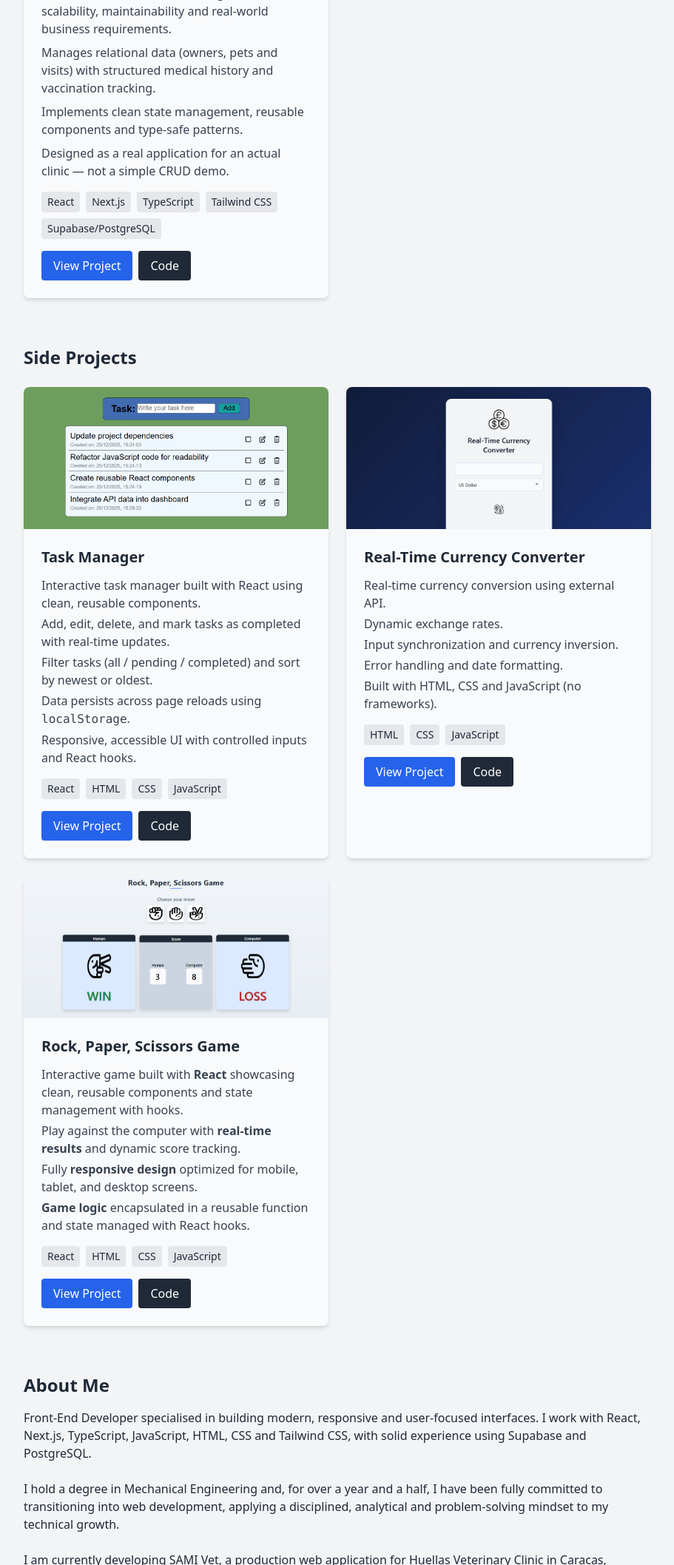
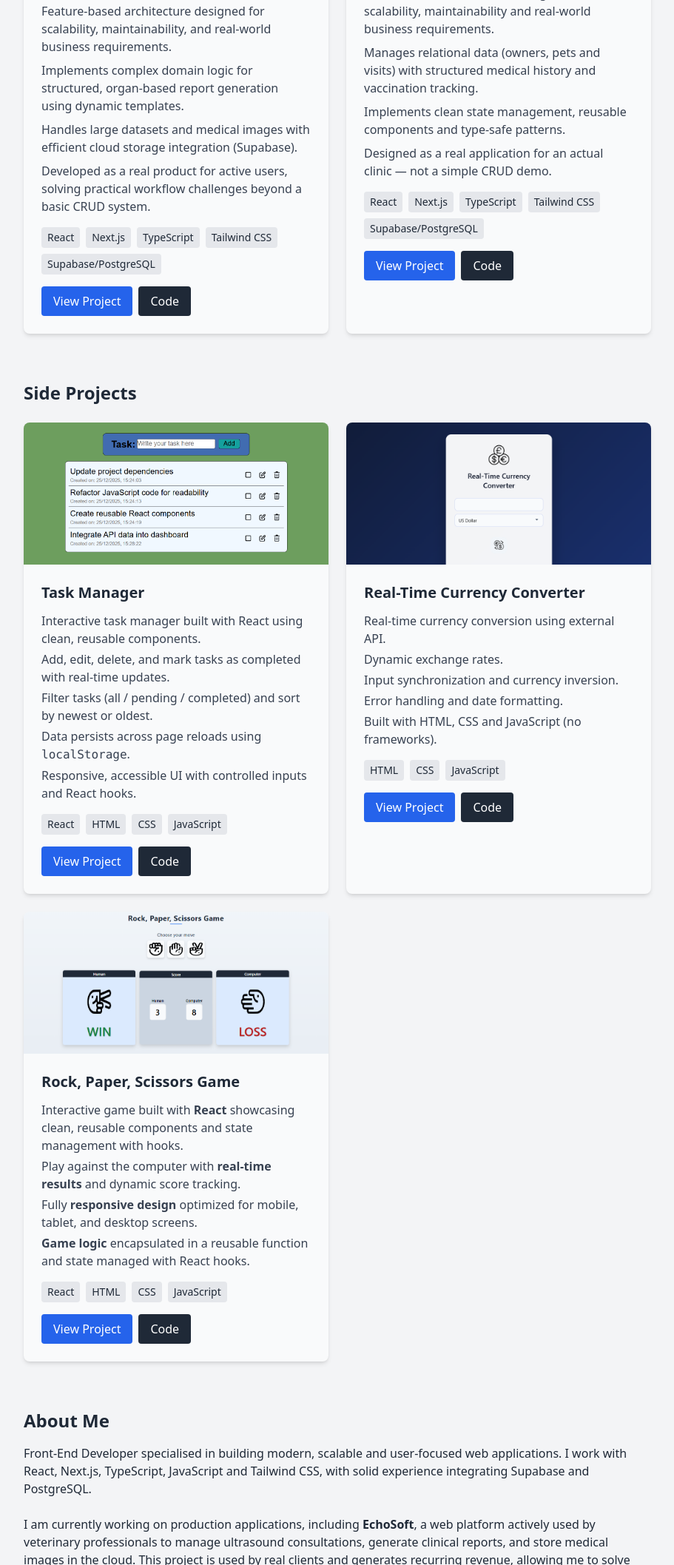
Before and after one commit to edujlulo/personal-portfolio, a website: page index.html in a window 1280 px wide. Shown: the part 1493-3608 px from the top of the page at 74% size, without its empty margins (184-1095 px from the left). Drawn offline with nearby package versions, Linux system fonts and the light colour scheme.

Commit message:
Add ECHOSOFT project and update About Me section
Added ECHOSOFT as a main project and updated About Me to highlight production experience and real clients.

```diff
--- /dev/null
+++ b/components/project-echosoft.html
@@ -0,0 +1,77 @@
+<div
+  class="bg-gray-50 shadow-md hover:shadow-xl transition-transform duration-300 hover:scale-105 rounded-lg overflow-hidden"
+>
+  <a href="https://eco-soft-web.vercel.app/" target="_blank" class="block">
+    <img
+      src="/images/echosoft.png"
+      alt="ECHOSOFT"
+      class="h-48 w-full object-cover transition-transform duration-300 hover:scale-105"
+    />
+  </a>
+
+  <div class="p-6">
+    <h3 class="text-xl font-semibold mb-3">
+      EchoSoft – Veterinary Ultrasound Management System
+    </h3>
+
+    <ul class="mb-4 text-gray-700 space-y-2">
+      <li>
+        Production-ready web application used by veterinary sonographers to
+        manage consultations, generate clinical reports, and store ultrasound
+        images in the cloud.
+      </li>
+      <li>
+        Feature-based architecture designed for scalability, maintainability,
+        and real-world business requirements.
+      </li>
+      <li>
+        Implements complex domain logic for structured, organ-based report
+        generation using dynamic templates.
+      </li>
+      <li>
+        Handles large datasets and medical images with efficient cloud storage
+        integration (Supabase).
+      </li>
+      <li>
+        Developed as a real product for active users, solving practical workflow
+        challenges beyond a basic CRUD system.
+      </li>
+    </ul>
+
+    <div class="flex flex-wrap gap-2 mb-4">
+      <span class="bg-gray-200 text-gray-800 px-2 py-1 rounded text-sm"
+        >React</span
+      >
+      <span class="bg-gray-200 text-gray-800 px-2 py-1 rounded text-sm"
+        >Next.js</span
+      >
+      <span class="bg-gray-200 text-gray-800 px-2 py-1 rounded text-sm"
+        >TypeScript</span
+      >
+      <span class="bg-gray-200 text-gray-800 px-2 py-1 rounded text-sm"
+        >Tailwind CSS</span
+      >
+      <span class="bg-gray-200 text-gray-800 px-2 py-1 rounded text-sm"
+        >Supabase/PostgreSQL</span
+      >
+    </div>
+
+    <div class="flex flex-wrap gap-2">
+      <a
+        href="https://eco-soft-web.vercel.app/"
+        target="_blank"
+        class="px-4 py-2 bg-blue-600 text-white rounded hover:bg-blue-500 transition w-full sm:w-auto text-center transform hover:scale-105"
+      >
+        View Project
+      </a>
+
+      <a
+        href="https://github.com/edujlulo/echo-soft"
+        target="_blank"
+        class="px-4 py-2 bg-gray-800 text-white rounded hover:bg-gray-700 transition w-full sm:w-auto text-center transform hover:scale-105"
+      >
+        Code
+      </a>
+    </div>
+  </div>
+</div>
--- a/index.html
+++ b/index.html
@@ -162,37 +162,38 @@
       <!-- About Me -->
       <section id="about" class="scroll-mt-28">
         <h2 class="text-2xl font-semibold mb-4">About Me</h2>
+
         <p class="mb-4">
-          Front-End Developer specialised in building modern, responsive and
-          user-focused interfaces. I work with React, Next.js, TypeScript,
-          JavaScript, HTML, CSS and Tailwind CSS, with solid experience using
+          Front-End Developer specialised in building modern, scalable and
+          user-focused web applications. I work with React, Next.js, TypeScript,
+          JavaScript and Tailwind CSS, with solid experience integrating
           Supabase and PostgreSQL.
-          <br />
-          <br />
-          I hold a degree in Mechanical Engineering and, for over a year and a
-          half, I have been fully committed to transitioning into web
-          development, applying a disciplined, analytical and problem-solving
-          mindset to my technical growth.
-          <br />
-          <br />
-          I am currently developing SAMI Vet, a production web application for
-          Huellas Veterinary Clinic in Caracas, designed to manage patients and
-          medical history records. This real-world project has allowed me to
-          work across the full development cycle, solving practical challenges
-          and delivering features for real users and stakeholders.
-          <br />
-          <br />
-          I am passionate about turning ideas into clean, functional products
-          and continuously improving through hands-on projects. I am eager to
-          contribute, learn quickly and grow within a professional development
-          team. I am currently open to Front-End Developer opportunities.
+          <br /><br />
+
+          I am currently working on production applications, including
+          <strong>EchoSoft</strong>, a web platform actively used by veterinary
+          professionals to manage ultrasound consultations, generate clinical
+          reports, and store medical images in the cloud. This project is used
+          by real clients and generates recurring revenue, allowing me to solve
+          real-world problems and deliver features for active users.
+          <br /><br />
+
+          I have also developed <strong>SAMI Vet</strong>, a veterinary
+          management system, where I worked across the full development cycle,
+          strengthening my ability to design scalable architectures and build
+          maintainable solutions. <br /><br />
+
+          With a background in Mechanical Engineering, I bring a strong
+          analytical and problem-solving mindset to development. I am currently
+          working as a Front-End Developer and aiming to grow into a Full-Stack
+          role, continuously improving through real-world projects and hands-on
+          experience.
         </p>
+
         <ul class="flex flex-wrap gap-4 text-gray-800 mt-4">
-          <!-- <li>
-            ⚙️ React • TypeScript • Tailwind CSS • Supabase (PostgreSQL backend)
-          </li> -->
           <li>🧠 Strong problem-solving mindset</li>
-          <li>🚀 Real-world project experience</li>
+          <li>🚀 Real-world product experience</li>
+          <li>💼 Production applications with real users</li>
         </ul>
       </section>
 
--- a/js/loadMainProjects.js
+++ b/js/loadMainProjects.js
@@ -17,6 +17,7 @@ async function loadMainProject(path) {
 }
 
 async function initProjects() {
+  await loadMainProject("components/project-echosoft.html");
   await loadMainProject("components/project-samivet.html");
 }
 
```
Also changed, not shown: images/echosoft.png (added).
